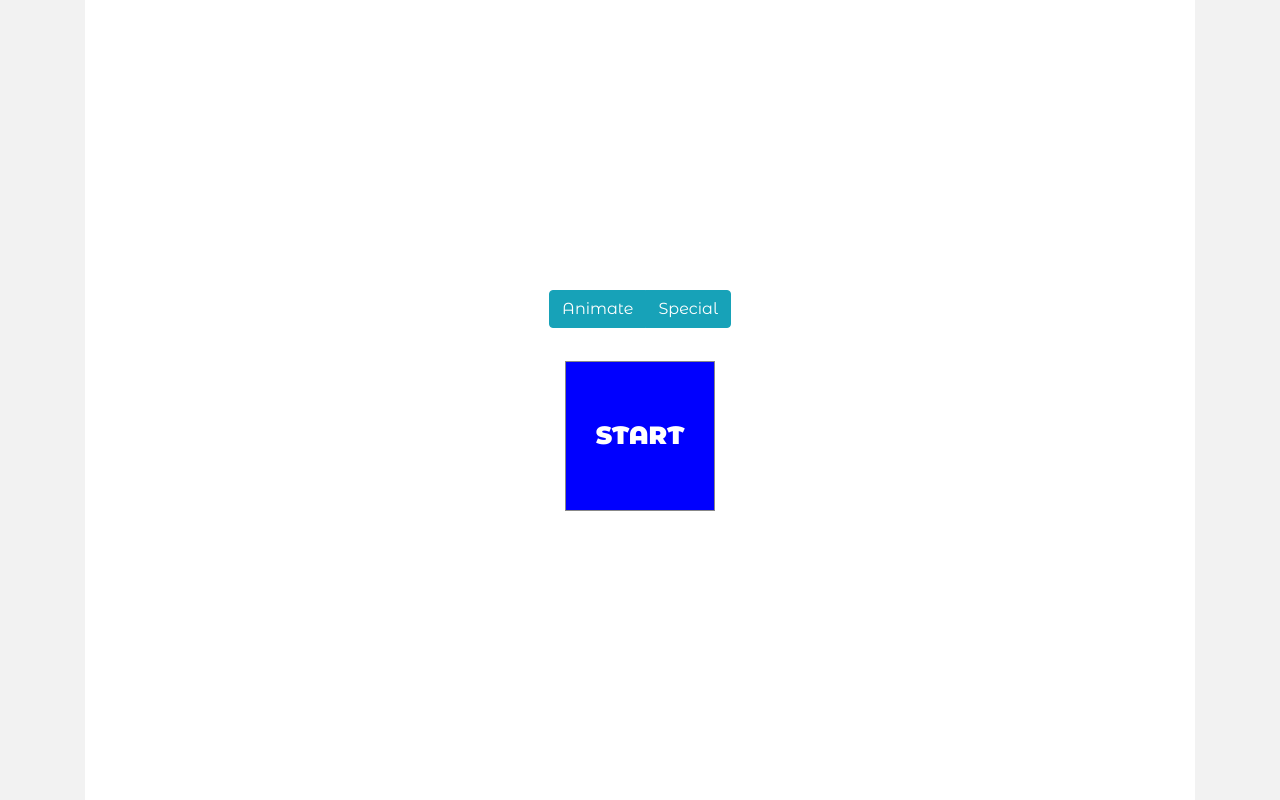
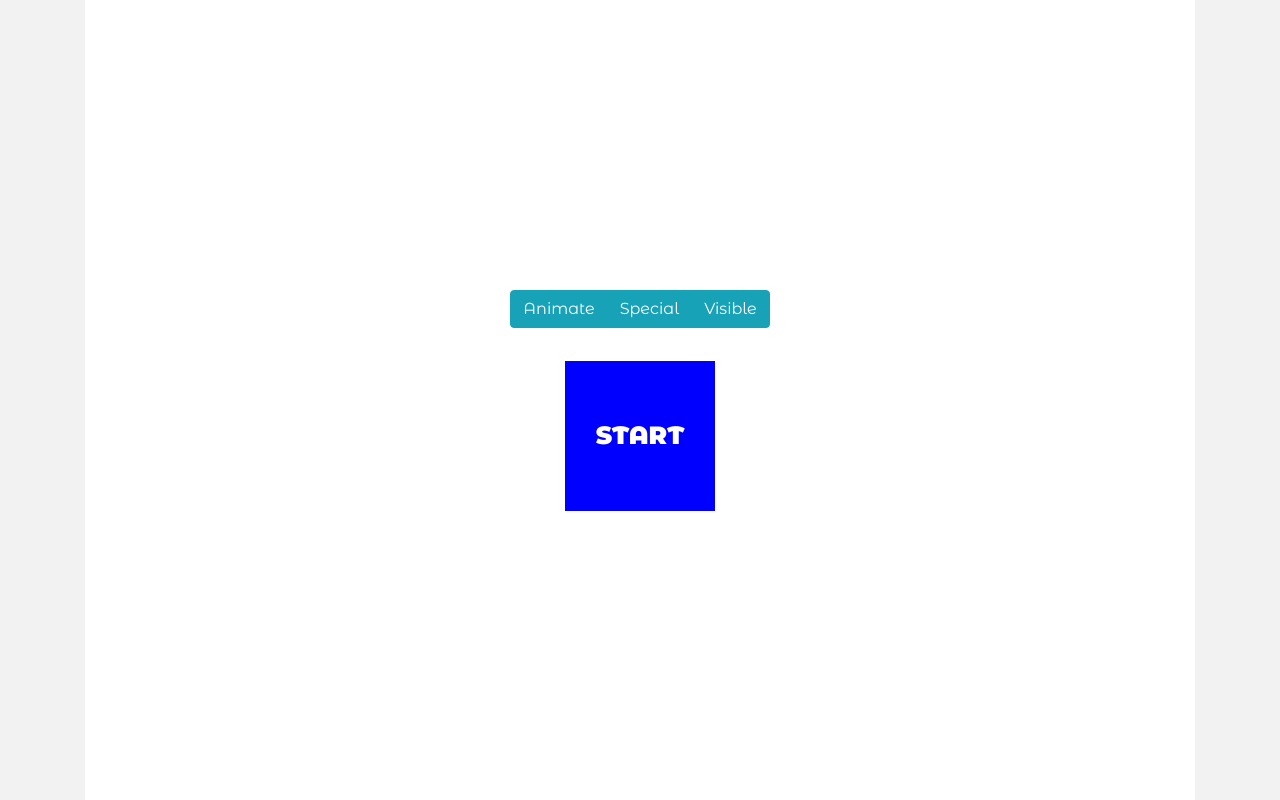
Before and after one commit to DjailinVasu/learn-angular-animate, an Angular app: page / in a window 1280 px wide. Built offline with nearby package versions, Linux system fonts and the light colour scheme.

Commit message:
Появление и исчезновение

```diff
--- a/src/app/app.component.html
+++ b/src/app/app.component.html
@@ -5,10 +5,13 @@
     <div class="btn-group">
       <button class="btn btn-info" (click)="animate()">Animate</button>
       <button class="btn btn-info" (click)="boxState = 'special'">Special</button>
+      <button class="btn btn-info" (click)="visible = !visible">Visible</button>
     </div>
     <hr />
-    <div class="box" [@box]="boxState">
+    <div class="box-container">
+      <div class="box" [@box]="boxState" *ngIf="visible">
         <span> {{ boxState | uppercase }} </span>
+      </div>
     </div>
   </div>
 </div>
--- a/src/app/app.component.scss
+++ b/src/app/app.component.scss
@@ -6,7 +6,6 @@
 .box {
   width: 150px;
   height: 150px;
-  border: 1px solid #888888;
   color: #fff;
   font-size: 25px;
   display: flex;
@@ -15,4 +14,8 @@
   span {
     font-weight: 900;
   }
+  &-container {
+    width: 150px;
+    height: 150px;
+  }
 }
--- a/src/app/app.component.ts
+++ b/src/app/app.component.ts
@@ -27,14 +27,27 @@ import { trigger, state, style, transition, animate } from '@angular/animations'
           background: 'pink'
         })),
         animate(750)
-      ])
+      ]),
+      //void => *
+      transition(':enter', [
+        style({opacity: 0}),
+        animate('800ms ease-out')
+      ]),
+      // * => void
+      transition(':leave', [
+        style({opacity: 1}),
+        animate(750, style({
+          opacity: 0,
+          transform: 'scale(1.5)'
+        }))
+      ]),
     ])
   ]
 })
 export class AppComponent {
   title = 'angular-animations';
   boxState = 'start';
-
+  visible = true
 
   animate() {
     this.boxState = this.boxState === 'end' ? 'start' : 'end'
```
